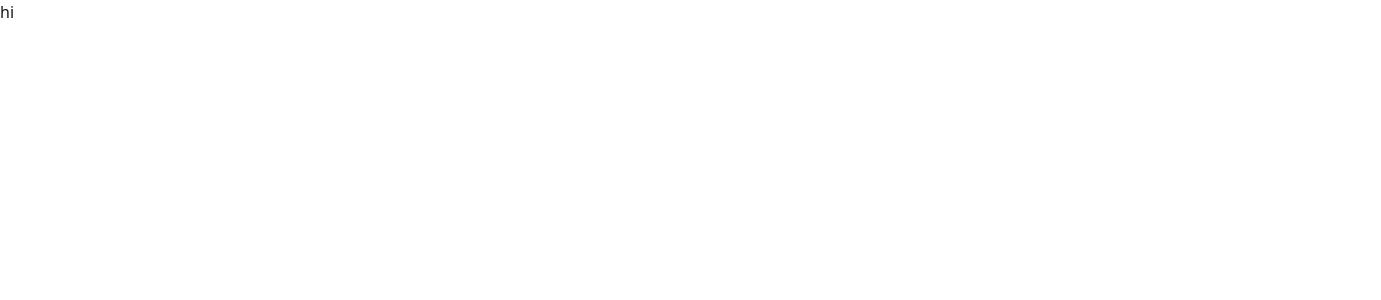
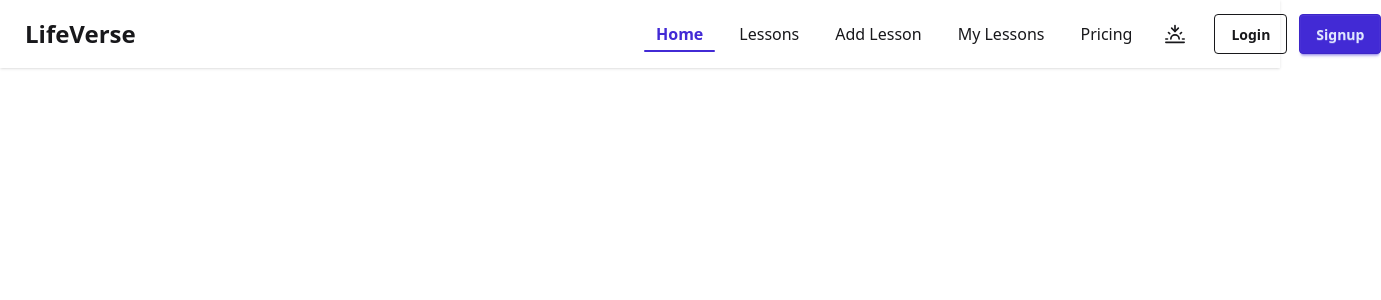
Before and after one commit to Shohel-Raj/lessonlab, a React (Vite) app: page / in a window 1280 px wide. Shown: the top 300 px of the page, 1381 px wide, since content can reach past the window. Built offline with nearby package versions, Linux system fonts and the light colour scheme; a web font is replaced by a local one.

Commit message:
navbar added

```diff
--- a/package.json
+++ b/package.json
@@ -12,8 +12,10 @@
   "dependencies": {
     "@tailwindcss/vite": "^4.1.17",
     "daisyui": "^5.5.8",
+    "framer-motion": "^12.23.25",
     "react": "^19.2.0",
     "react-dom": "^19.2.0",
+    "react-icons": "^5.5.0",
     "react-router": "^7.10.1",
     "tailwindcss": "^4.1.17"
   },
--- /dev/null
+++ b/src/Components/Navbar.jsx
@@ -0,0 +1,223 @@
+import React, { useState, useEffect } from "react";
+import { FiMoon, FiSunset } from "react-icons/fi";
+import { NavLink } from "react-router";
+import { motion, AnimatePresence } from "framer-motion";
+
+const Navbar = () => {
+  const [open, setOpen] = useState(false);
+  const [theme, setTheme] = useState(localStorage.getItem("theme") || "light");
+
+  // Apply theme to HTML
+  useEffect(() => {
+    document.documentElement.setAttribute("data-theme", theme);
+    localStorage.setItem("theme", theme);
+  }, [theme]);
+
+  const toggleTheme = () => setTheme(theme === "light" ? "dark" : "light");
+
+  const activeStyle =
+    "font-semibold text-primary relative after:absolute after:left-0 after:bottom-0 after:h-[2px] after:w-full after:bg-primary after:rounded-full";
+
+  const menuItems = (
+    <>
+      <li>
+        <NavLink
+          to="/"
+          className={({ isActive }) =>
+            isActive ? activeStyle : "hover:text-primary transition"
+          }
+        >
+          Home
+        </NavLink>
+      </li>
+
+      <li>
+        <NavLink
+          to="/public-lessons"
+          className={({ isActive }) =>
+            isActive ? activeStyle : "hover:text-primary transition"
+          }
+        >
+          Lessons
+        </NavLink>
+      </li>
+
+      <li>
+        <NavLink
+          to="/dashboard/add-lesson"
+          className={({ isActive }) =>
+            isActive ? activeStyle : "hover:text-primary transition"
+          }
+        >
+          Add Lesson
+        </NavLink>
+      </li>
+
+      <li>
+        <NavLink
+          to="/dashboard/my-lessons"
+          className={({ isActive }) =>
+            isActive ? activeStyle : "hover:text-primary transition"
+          }
+        >
+          My Lessons
+        </NavLink>
+      </li>
+
+      <li>
+        <NavLink
+          to="/pricing"
+          className={({ isActive }) =>
+            isActive ? activeStyle : "hover:text-primary transition"
+          }
+        >
+          Pricing
+        </NavLink>
+      </li>
+    </>
+  );
+
+  return (
+    <div className="relative">
+      <div className="navbar bg-base-100 shadow-sm w-full">
+        {/* LEFT — LOGO */}
+        <a href="/" className="navbar-start btn btn-ghost text-2xl font-bold">
+          LifeVerse
+        </a>
+
+        {/* RIGHT — MOBILE MENU BUTTON */}
+        <div className="navbar-end lg:hidden flex items-center gap-2">
+
+
+          {/* Hamburger Button */}
+          <motion.button
+            onClick={() => setOpen(true)}
+            whileTap={{ scale: 0.9 }}
+            className="btn btn-ghost"
+          >
+            <svg
+              xmlns="http://www.w3.org/2000/svg"
+              className="h-7 w-7"
+              fill="none"
+              viewBox="0 0 24 24"
+              stroke="currentColor"
+            >
+              <path
+                strokeLinecap="round"
+                strokeLinejoin="round"
+                strokeWidth="2"
+                d="M4 6h16M4 12h16M4 18h16"
+              />
+            </svg>
+          </motion.button>
+        </div>
+
+        {/* DESKTOP MENU */}
+        <div className="navbar-center hidden lg:flex">
+          <ul className="menu menu-horizontal px-1 text-[16px] font-medium gap-3">
+            {menuItems}
+          </ul>
+        </div>
+
+        {/* DESKTOP — Theme + Login */}
+        <div className="navbar-end hidden lg:flex gap-3 items-center">
+          {/* Animated Theme Toggle */}
+          <motion.button
+            onClick={toggleTheme}
+            whileTap={{ scale: 0.8 }}
+            className="btn btn-ghost text-xl"
+          >
+            <AnimatePresence mode="wait">
+              {theme === "light" ? (
+                <motion.div
+                  key="sun"
+                  initial={{ opacity: 0, rotate: -45 }}
+                  animate={{ opacity: 1, rotate: 0 }}
+                  exit={{ opacity: 0, rotate: 45 }}
+                >
+                  <FiSunset />
+                </motion.div>
+              ) : (
+                <motion.div
+                  key="moon"
+                  initial={{ opacity: 0, rotate: 45 }}
+                  animate={{ opacity: 1, rotate: 0 }}
+                  exit={{ opacity: 0, rotate: -45 }}
+                >
+                  <FiMoon />
+                </motion.div>
+              )}
+            </AnimatePresence>
+          </motion.button>
+
+          <a href="/login" className="btn btn-outline">
+            Login
+          </a>
+          <a href="/register" className="btn btn-primary">
+            Signup
+          </a>
+        </div>
+      </div>
+
+      {/* MOBILE SLIDE MENU */}
+      <AnimatePresence>
+        {open && (
+          <>
+            {/* BACKDROP */}
+            <motion.div
+              key="backdrop"
+              initial={{ opacity: 0 }}
+              animate={{ opacity: 0.4 }}
+              exit={{ opacity: 0 }}
+              onClick={() => setOpen(false)}
+              className="fixed inset-0 bg-black z-[50]"
+            ></motion.div>
+
+            {/* DRAWER */}
+            <motion.div
+              key="drawer"
+              initial={{ x: "100%" }}
+              animate={{ x: 0 }}
+              exit={{ x: "100%" }}
+              transition={{ type: "spring", stiffness: 120, damping: 18 }}
+              className="fixed top-0 right-0 h-full w-1/2 bg-base-100 shadow-lg z-[100]"
+            >
+              <div className="p-4 flex justify-end">
+                <motion.button
+                  onClick={() => setOpen(false)}
+                  whileTap={{ scale: 0.8 }}
+                  className="btn btn-ghost"
+                >
+                  ✕
+                </motion.button>
+              </div>
+
+              <ul className="menu p-4 text-lg font-medium">{menuItems}</ul>
+
+              {/* Mobile Theme Toggle */}
+              <div className="px-4 mt-4">
+                <motion.button
+                  onClick={toggleTheme}
+                  whileTap={{ scale: 0.9 }}
+                  className="btn btn-outline w-full flex items-center gap-2 justify-center"
+                >
+                  {theme === "light" ? (
+                    <>
+                      <FiSunset /> Switch to Dark Mode
+                    </>
+                  ) : (
+                    <>
+                      <FiMoon /> Switch to Light Mode
+                    </>
+                  )}
+                </motion.button>
+              </div>
+            </motion.div>
+          </>
+        )}
+      </AnimatePresence>
+    </div>
+  );
+};
+
+export default Navbar;
--- a/src/Layouts/MainLayout.jsx
+++ b/src/Layouts/MainLayout.jsx
@@ -1,9 +1,10 @@
 import React from 'react';
+import Navbar from '../Components/navbar';
 
 const MainLayout = () => {
     return (
         <div>
-            <h1>hi</h1>
+            <Navbar/>
         </div>
     );
 };
```
Also changed, not shown: 1 other file (tests, documents, lock files or other folders).
